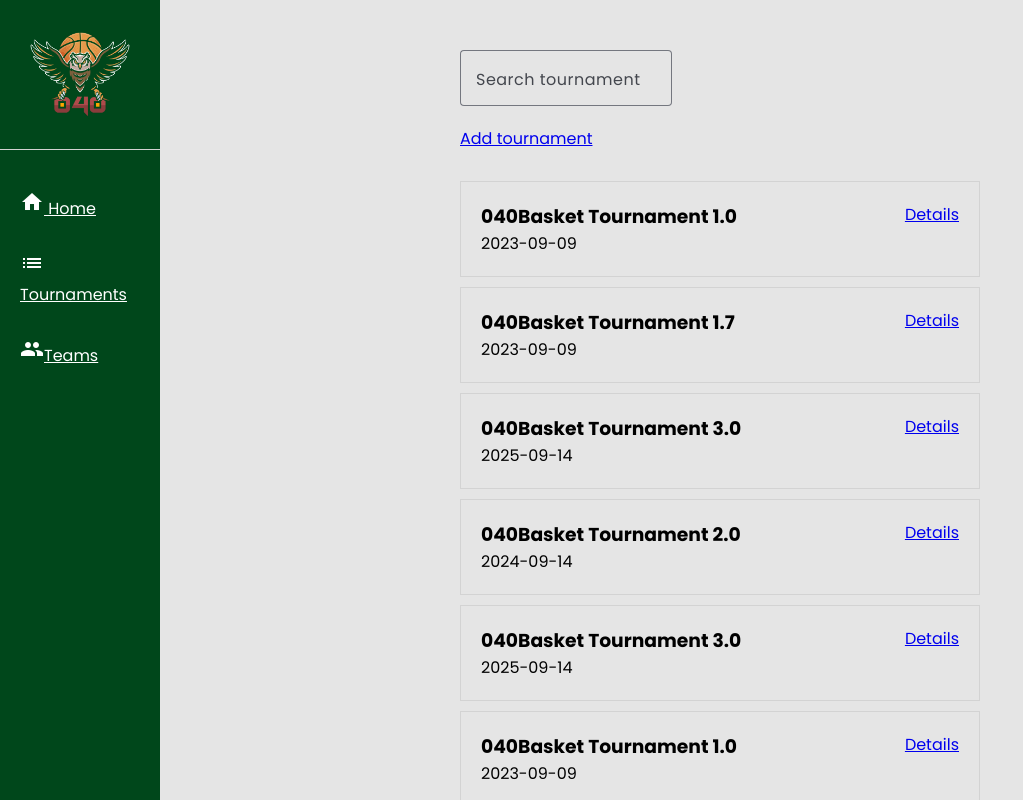
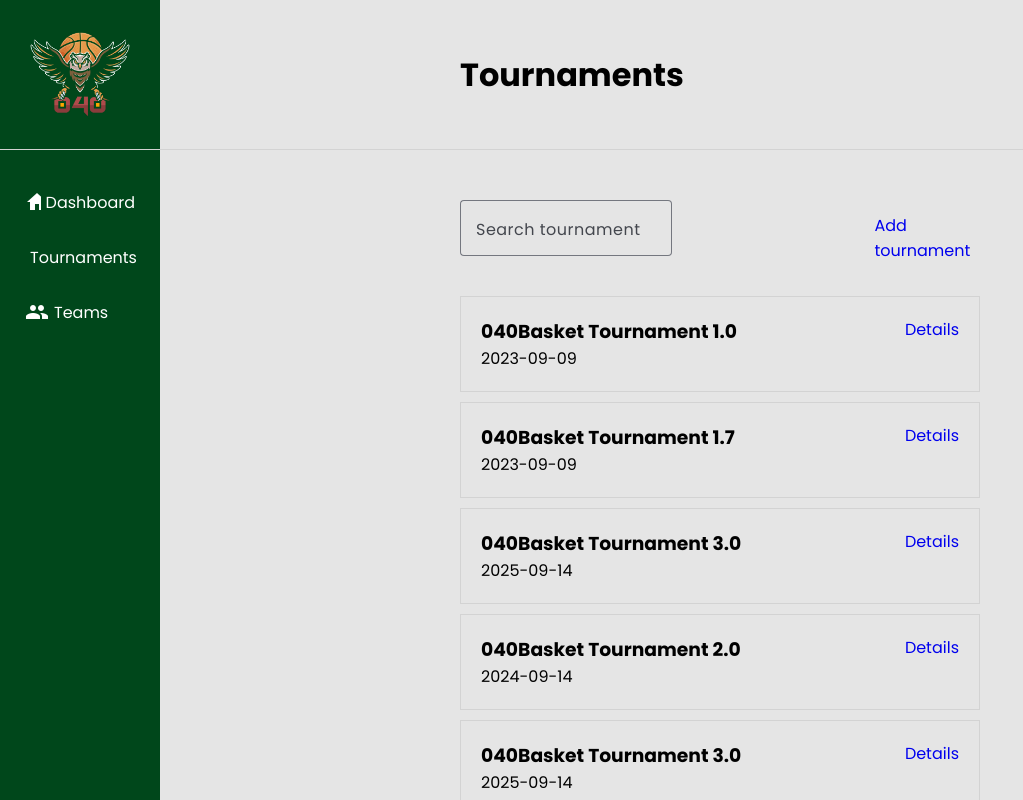
Before and after one commit to kwiatkowskijan/040basket-league, an Angular app: page /tournaments in a window 1280 px wide. Shown: the top 800 px of the page, without its empty margins (0-1023 px from the left). Built offline with nearby package versions, Linux system fonts and the light colour scheme; data requests are answered from the project's data file.

Commit message:
Navbar, layout styling

```diff
--- a/src/app/app.component.css
+++ b/src/app/app.component.css
@@ -12,7 +12,6 @@
 
 .content-container {
     width: 87.5%;
-    padding: 50px 300px;
 }
 
 @media only screen and (max-width: 768px) {
@@ -22,6 +21,5 @@
 
     .content-container {
         width: 100%;
-        padding: 10px 5px;
     }
 }
--- a/src/app/dashboard/dashboard.component.html
+++ b/src/app/dashboard/dashboard.component.html
@@ -1,3 +1,7 @@
+<div class="section-title">
+    <h1>Dashboard</h1>
+</div>
+<div class="section-container">
     <div class="items-container">
         <div class="item">
             <div class="item-title-area">
@@ -23,3 +27,4 @@
             </div>
         </div>
     </div>
+</div>
--- a/src/app/navbar/navbar.component.css
+++ b/src/app/navbar/navbar.component.css
@@ -22,8 +22,20 @@
 }
 
 .menu a {
-    padding: 15px 0;
+    padding: 15px 5px;
     color: #fff;
+    display: flex;
+    flex-direction: row;
+    width: 100%;
+    border-radius: 4px;
+}
+
+.menu a:hover {
+    background-color: #010e06;
+}
+
+.menu mat-icon {
+    margin-right: 5px;
 }
 
 @media (max-width: 768px) {
--- a/src/app/navbar/navbar.component.html
+++ b/src/app/navbar/navbar.component.html
@@ -3,8 +3,7 @@
         <img src="/assets/owl-logo-01.png" width="150px" height="127.5px" />
     </div>
     <div class="menu">
-        <a [routerLink]="['/']"><mat-icon aria-hidden="false" aria-label="Example home icon" fontIcon="home"></mat-icon>
-            Home</a>
+        <a [routerLink]="['/']"><mat-icon aria-hidden="false" aria-label="Example home icon" fontIcon="home"></mat-icon>Dashboard</a>
         <a [routerLink]="['/tournaments']"><mat-icon aria-hidden="false" aria-label="Example home icon" fontIcon="list"></mat-icon>Tournaments</a>
         <a [routerLink]="['/team']"><mat-icon aria-hidden="false" aria-label="Example home icon" fontIcon="group"></mat-icon>Teams</a>
     </div>
--- a/src/app/tournament-details/tournament-details.component.html
+++ b/src/app/tournament-details/tournament-details.component.html
@@ -1,5 +1,9 @@
+<div class="section-title">
+    <h1>{{ tournament?.name }}</h1>
+</div>
+
+<div class="section-container">
     <div class="title-area">
-    <h1>{{ tournament?.name }}</h1>
         <div class="title-area-buttons">
             <button mat-fab aria-label="Example icon button with a delete icon" (click)="turnOnEditMode()">
                 <mat-icon>edit</mat-icon>
@@ -69,6 +73,7 @@
             </div>
         </div>
     </div>
+</div>
 
 <!-- <div>
     <ul [hidden]="!isEditing">
--- a/src/app/tournament-list/tournament-list.component.css
+++ b/src/app/tournament-list/tournament-list.component.css
@@ -1,14 +1,9 @@
 .listing-filtering {
-    padding-bottom: 30px;
     width: 200px;
 }
 
 .listing-filtering {
     width: 100%;
-}
-
-.listing-filtering form input{
-    /* background: cyan; */
 }
 
 .listing-filtering form input:focus {
--- a/src/app/tournament-list/tournament-list.component.html
+++ b/src/app/tournament-list/tournament-list.component.html
@@ -1,23 +1,28 @@
+<div class="section-title">
+    <h1>Tournaments</h1>
+</div>
+
+<div class="section-container">
+    <div class="title-area">
         <div class="listing-filtering">
             <form>
                 <mat-form-field appearance="outline">
                     <mat-label>Search tournament</mat-label>
-            <input
-            matInput
-            type="text"
-            placeholder="Search tournament"
-            [formControl]="searchTournamentControl"
-            [matAutocomplete]="auto"/>
-            <mat-autocomplete autoActiveFirstOption #auto="matAutocomplete" (optionSelected)="filterTournaments($event.option.value)">
+                    <input matInput type="text" placeholder="Search tournament" [formControl]="searchTournamentControl"
+                        [matAutocomplete]="auto" />
+                    <mat-autocomplete autoActiveFirstOption #auto="matAutocomplete"
+                        (optionSelected)="filterTournaments($event.option.value)">
                         @for (option of filteredOptions | async; track option) {
                         <mat-option [value]="option">{{option}}</mat-option>
                         }
                     </mat-autocomplete>
                 </mat-form-field>
             </form>
+        </div>
         <a [routerLink]="['/tournament']">Add tournament</a>
     </div>
 
     <div class="listing-container">
         <app-tournament *ngFor="let tournament of displayedTournamentList" [tournament]="tournament"></app-tournament>
     </div>
+</div>
--- a/src/styles.css
+++ b/src/styles.css
@@ -22,6 +22,33 @@ body {
     background-color: var(--background);
 }
 
+a {
+    text-decoration: none;
+}
+
+.section-title {
+    max-height: 150px;
+    height: 150px;
+    border-bottom: 0.6px solid lightgray;
+    padding: 0 300px;
+    display: flex;
+    align-items: center;
+}
+
+.section-container {
+    padding: 50px 300px;
+}
+
+.title-area {
+    display: flex;
+    flex-direction: row;
+    justify-content: space-between;
+    align-items: center;
+    align-content: center;
+    width: 100%;
+    margin-bottom: 20px;
+}
+
 .items-container {
     width: 100%;
     height: auto;
@@ -36,7 +63,6 @@ body {
     background-color: #ffffff;
     border-radius: 4px;
     width: 100%;
-    /* padding: 10px 20px; */
     -webkit-box-shadow: 1px 1px 4px 0px rgba(193, 193, 193, 1);
     -moz-box-shadow: 1px 1px 4px 0px rgba(193, 193, 193, 1);
     box-shadow: 1px 1px 4px 0px rgba(193, 193, 193, 1);
@@ -61,6 +87,15 @@ body {
 }
 
 @media only screen and (max-width: 768px) {
+
+    .section-title {
+        padding: 0 5px;
+    }
+
+    .section-container {
+        padding: 10px 5px;
+    }
+
     .items-container {
         grid-template-columns: repeat(1, 1fr);
         grid-template-rows: repeat(1, 1fr);
```
Lines whose indentation alone changed are shown as unchanged.
